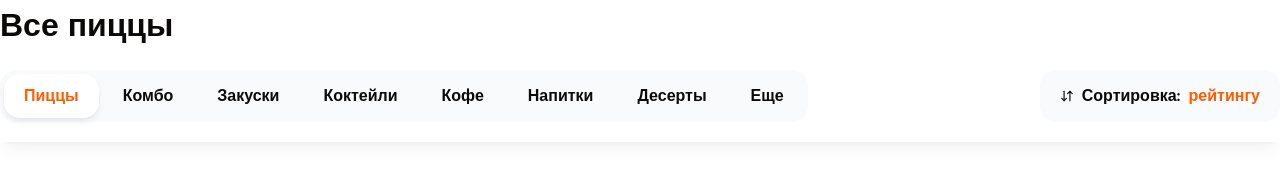
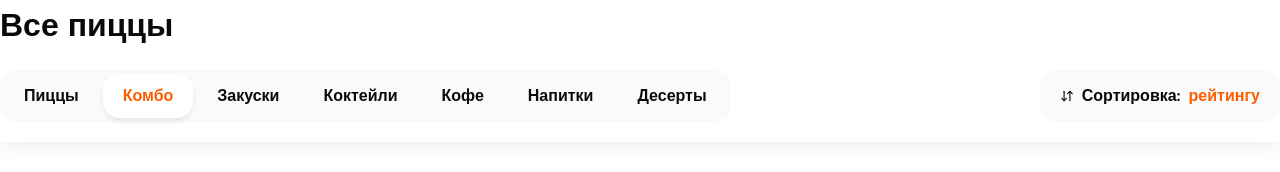
Before and after one commit to ValentinBrest/next-pizza, a Next.js app: page / in a window 1280 px wide. Shown: the part 120-292 px from the top of the page. Built offline with nearby package versions, Linux system fonts and the light colour scheme.

Commit message:
add useIntersection for category + zustand

```diff
--- a/app/page.tsx
+++ b/app/page.tsx
@@ -80,12 +80,12 @@ export default function Home() {
                             <ProductList
                                 products={products}
                                 title="Пиццы"
-                                categoryId="1"
+                                categoryId={1}
                             />
                             <ProductList
                                 products={products}
-                                title="Тефтели"
-                                categoryId="2"
+                                title="Комбо"
+                                categoryId={2}
                             />
                         </div>
                     </div>
--- a/components/shared/categories.tsx
+++ b/components/shared/categories.tsx
@@ -1,23 +1,25 @@
+'use client';
 import { cn } from '@/lib/utils';
+import { useCategories } from '@/store/category';
+import { Link } from 'react-scroll';
 
 interface CategoriesProps {
     className?: string;
 }
 
 const cats = [
-    'Пиццы',
-    'Комбо',
-    'Закуски',
-    'Коктейли',
-    'Кофе',
-    'Напитки',
-    'Десерты',
-    'Еще',
+    { id: 1, name: 'Пиццы' },
+    { id: 2, name: 'Комбо' },
+    { id: 3, name: 'Закуски' },
+    { id: 4, name: 'Коктейли' },
+    { id: 5, name: 'Кофе' },
+    { id: 6, name: 'Напитки' },
+    { id: 7, name: 'Десерты' },
 ];
 
-const activeIndex = 0;
+export const Categories = ({ className }: CategoriesProps) => {
+    const categoryActiveId = useCategories((state) => state.activeId);
 
-export const Categories = ({ className }: CategoriesProps) => {
     return (
         <div
             className={cn(
@@ -25,18 +27,21 @@ export const Categories = ({ className }: CategoriesProps) => {
                 className,
             )}
         >
-            {cats.map((cat, index) => {
+            {cats.map(({ id, name }) => {
                 return (
-                    <a
-                        key={index}
+                    <Link
+                        key={id}
+                        smooth={true}
+                        offset={-100}
                         className={cn(
                             'flex items-center font-bold h-11 rounded-2xl px-5',
-                            activeIndex === index &&
+                            categoryActiveId === id &&
                                 'bg-white shadow-md shadow-gray-200 text-primary',
                         )}
+                        to={name}
                     >
-                        <button>{cat}</button>
-                    </a>
+                        <button>{name}</button>
+                    </Link>
                 );
             })}
         </div>
--- a/components/shared/product/product-list.tsx
+++ b/components/shared/product/product-list.tsx
@@ -1,22 +1,44 @@
+'use client';
 import { cn } from '@/lib/utils';
 import { Title } from '../title';
 import { ProductCard } from './product-card';
+import { useEffect, useRef } from 'react';
+import { useIntersection } from 'react-use';
+import { useCategories } from '@/store/category';
 
 interface ProductListProps {
     // eslint-disable-next-line @typescript-eslint/no-explicit-any
     products: any[];
     title: string;
     className?: string;
-    categoryId: string;
+    categoryId: number;
 }
 
 export const ProductList = ({
     className,
     title,
     products,
+    categoryId,
 }: ProductListProps) => {
+    const intersectionRef = useRef(null);
+    const intersection = useIntersection(intersectionRef, {
+        threshold: 0.4,
+    });
+
+    const setActiveId = useCategories((state) => state.setActiveId);
+
+    useEffect(() => {
+        if (intersection?.isIntersecting) {
+            setActiveId(categoryId);
+        }
+    }, [categoryId, title, intersection?.isIntersecting, setActiveId]);
+
     return (
-        <div className={cn('flex flex-col', className)}>
+        <div
+            className={cn('flex flex-col', className)}
+            ref={intersectionRef}
+            id={title}
+        >
             <Title text={title} size="lg" className="font-bold" />
             <div className="grid grid-cols-3 gap-12">
                 {products.map((pr) => (
--- a/package.json
+++ b/package.json
@@ -23,14 +23,18 @@
         "next": "14.2.16",
         "react": "^18",
         "react-dom": "^18",
+        "react-scroll": "^1.9.0",
+        "react-use": "^17.6.0",
         "tailwind-merge": "^2.5.5",
         "tailwindcss-animate": "^1.0.7",
-        "vaul": "^1.1.2"
+        "vaul": "^1.1.2",
+        "zustand": "^5.0.2"
     },
     "devDependencies": {
         "@types/node": "^20",
         "@types/react": "^18",
         "@types/react-dom": "^18",
+        "@types/react-scroll": "^1.8.10",
         "eslint": "^8",
         "eslint-config-next": "14.2.16",
         "eslint-config-prettier": "^9.1.0",
--- /dev/null
+++ b/store/category.ts
@@ -0,0 +1,11 @@
+import { create } from 'zustand';
+
+interface State {
+    activeId: number;
+    setActiveId: (activeId: number) => void;
+}
+
+export const useCategories = create<State>((set) => ({
+    activeId: 1,
+    setActiveId: (activeId) => set({ activeId }),
+}));
```
Also changed, not shown: 1 other file (tests, documents, lock files or other folders).
